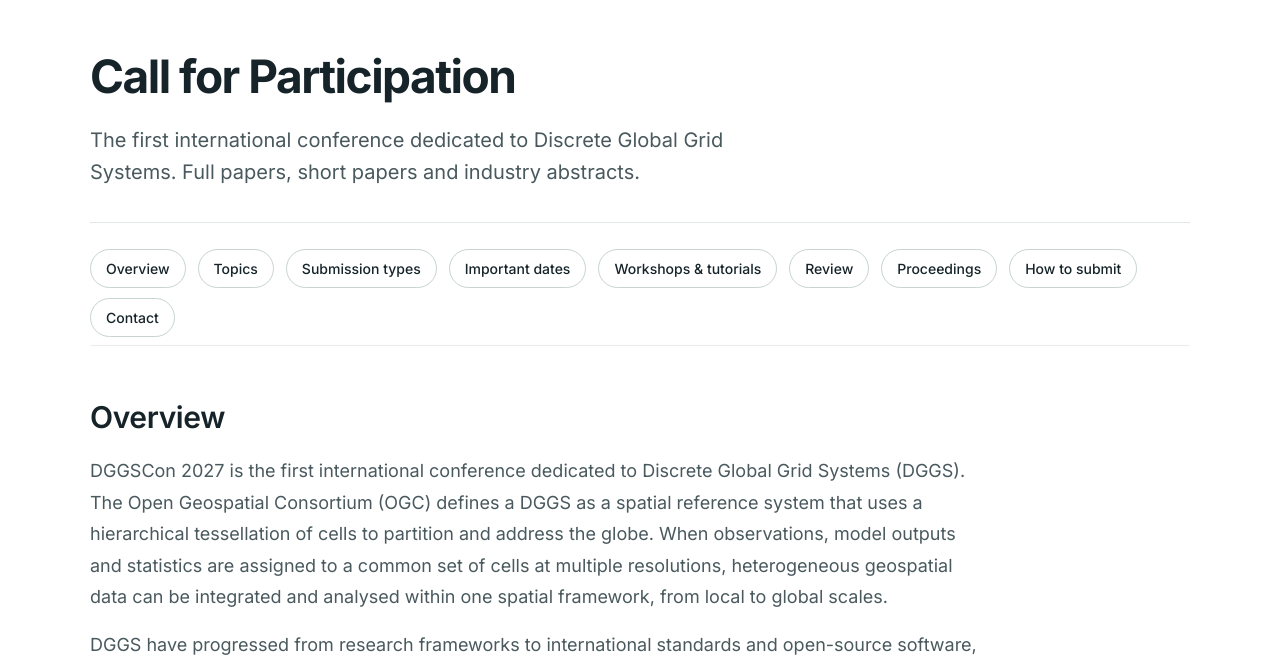
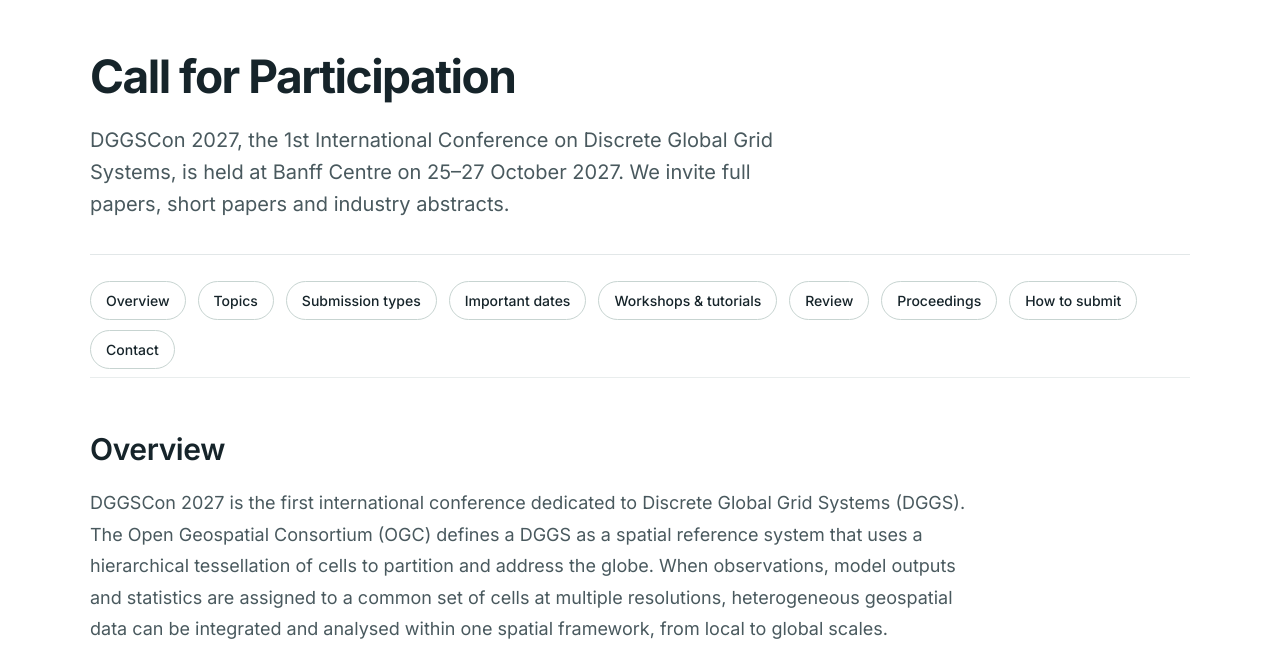
Before and after one commit to UbiSensingAILab/DGGSCON-2027-website, a plain HTML site: page docs/call-for-participation.html in a window 1280 px wide. Shown: the part 78-736 px from the top of the page. Drawn offline with Linux system fonts and the light colour scheme.

Commit message:
Update page metadata for the redesign
Co-Authored-By: Claude Opus 5 <noreply@anthropic.com>

```diff
--- a/docs/call-for-participation.html
+++ b/docs/call-for-participation.html
@@ -4,7 +4,7 @@
   <meta charset="utf-8">
   <meta name="viewport" content="width=device-width, initial-scale=1">
   <meta name="description" content="DGGSCon 2027 call for participation: topics, submission types, important dates, workshops and tutorials, review, proceedings and how to submit.">
-  <meta name="theme-color" content="#102b30">
+  <meta name="theme-color" content="#102b2d">
   <meta property="og:title" content="Call for Participation — DGGSCon 2027">
   <meta property="og:description" content="Full papers, short papers and industry abstracts on Discrete Global Grid Systems. Banff Centre, Banff, Alberta, Canada, 25–27 October 2027.">
   <meta property="og:type" content="website">
@@ -34,7 +34,7 @@
   <main id="main" class="cfp">
     <section class="cfp-head shell" aria-labelledby="cfp-title">
       <h1 id="cfp-title">Call for Participation</h1>
-      <p class="lead">The first international conference dedicated to Discrete Global Grid Systems. Full papers, short papers and industry abstracts.</p>
+      <p class="lead">DGGSCon 2027, the 1st International Conference on Discrete Global Grid Systems, is held at Banff Centre on 25–27 October 2027. We invite full papers, short papers and industry abstracts.</p>
       <nav class="cfp-toc" aria-label="On this page">
         <a href="#overview">Overview</a>
         <a href="#topics">Topics</a>
```
